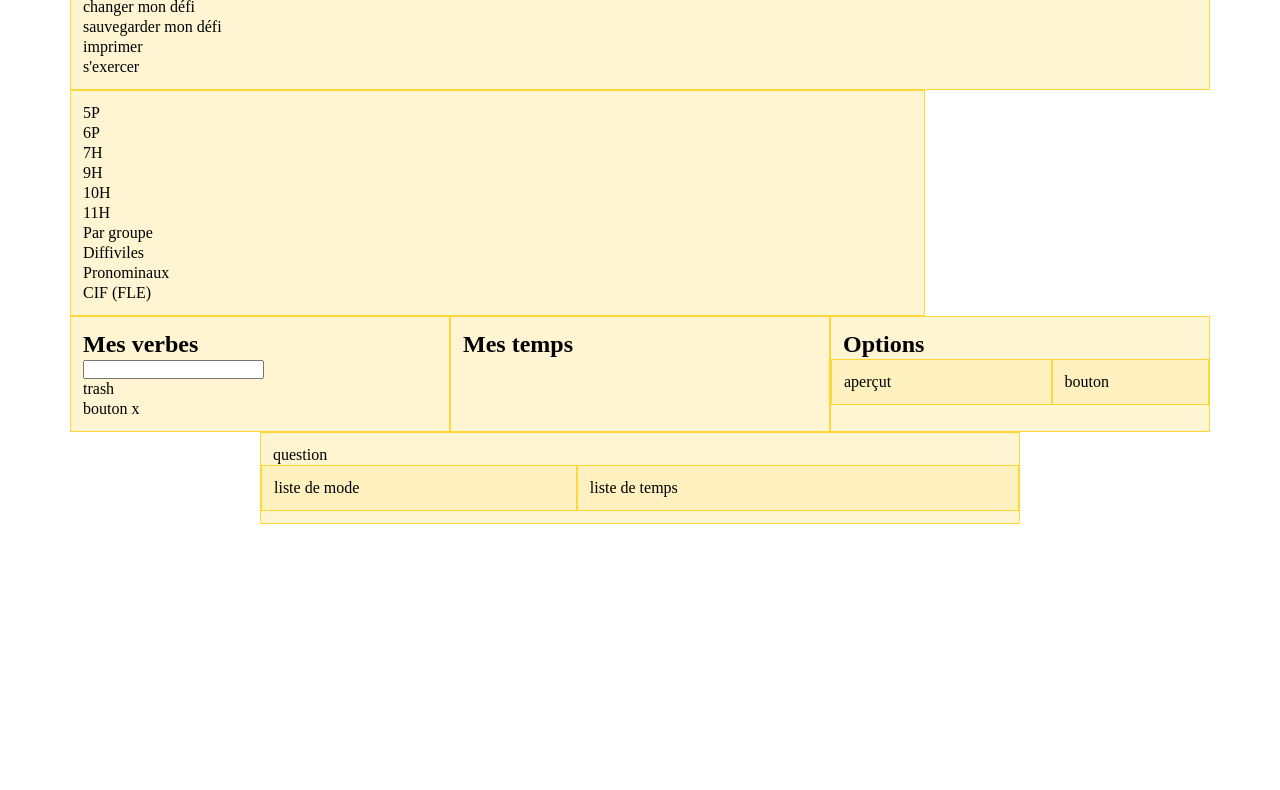
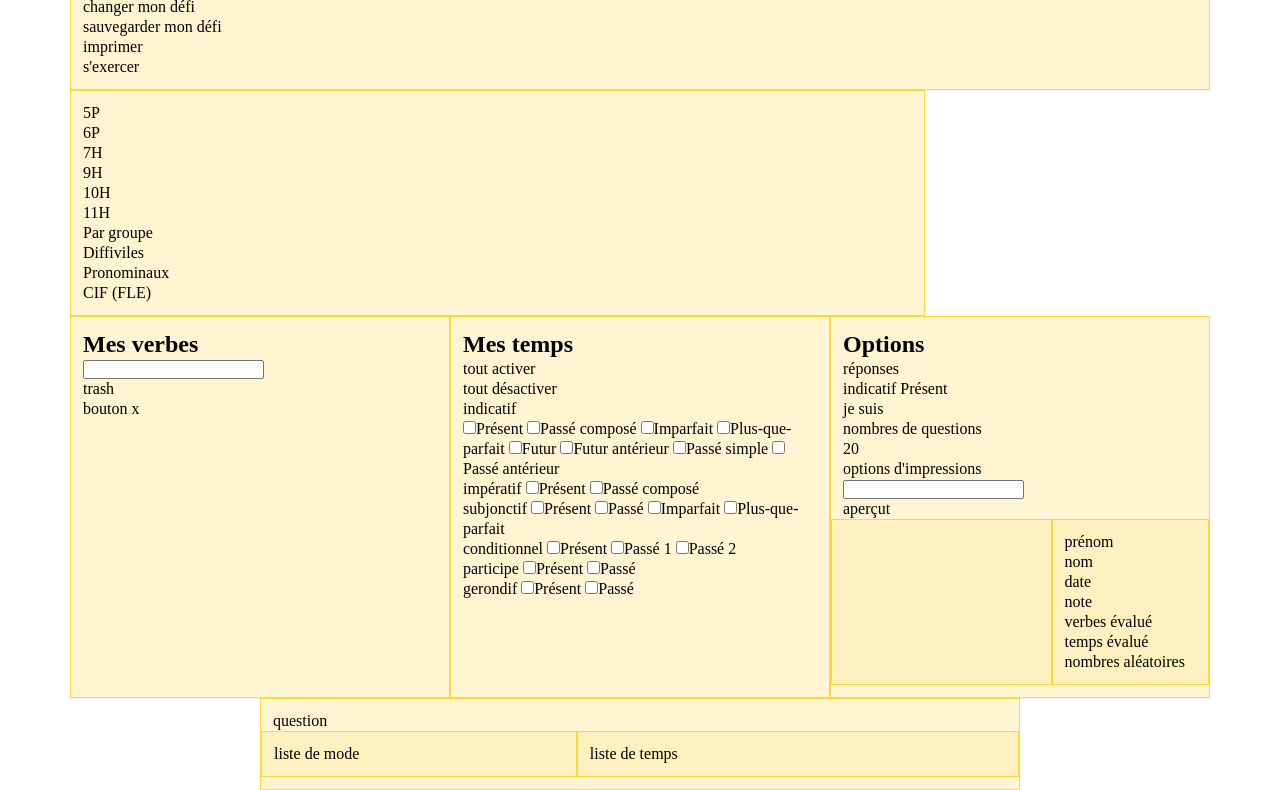
Before and after one commit to titiyocretton/tatitotu-site, a website built with Parcel: page src/index.html in a window 1280 px wide. Shown: the part 56-846 px from the top of the page. Before the commit the page ends 800 px from the top, so only its background shows below. Built offline with nearby package versions, Linux system fonts and the light colour scheme.

Commit message:
suite integration html mais pas finit

```diff
--- a/src/index.html
+++ b/src/index.html
@@ -47,14 +47,76 @@
         <div class="col-4">
           <div class="section">
             <h2>Mes temps</h2>
+            <div class="button">tout activer</div>
+            <div class="button">tout désactiver</div>
+            <div class="mode">
+              indicatif
+              <div class="hidden">
+                <label><input type="checkbox" />Présent</label>
+                <label><input type="checkbox" />Passé composé</label>
+                <label><input type="checkbox" />Imparfait</label>
+                <label><input type="checkbox" />Plus-que-parfait</label>
+                <label><input type="checkbox" />Futur</label>
+                <label><input type="checkbox" />Futur antérieur</label>
+                <label><input type="checkbox" />Passé simple</label>
+                <label><input type="checkbox" />Passé antérieur</label>
+              </div>
+            </div>
+            <div class="mode">
+              impératif
+              <label><input type="checkbox" />Présent</label>
+              <label><input type="checkbox" />Passé composé</label>
+            </div>
+            <div class="mode">
+              subjonctif
+              <label><input type="checkbox" />Présent</label>
+              <label><input type="checkbox" />Passé</label>
+              <label><input type="checkbox" />Imparfait</label>
+              <label><input type="checkbox" />Plus-que-parfait</label>
+            </div>
+            <div class="mode">
+              conditionnel
+              <label><input type="checkbox" />Présent</label>
+              <label><input type="checkbox" />Passé 1</label>
+              <label><input type="checkbox" />Passé 2</label>
+            </div>
+            <div class="mode">
+              participe
+              <label><input type="checkbox" />Présent</label>
+              <label><input type="checkbox" />Passé</label>
+            </div>
+            <div class="mode">
+              gerondif
+              <label><input type="checkbox" />Présent</label>
+              <label><input type="checkbox" />Passé</label>
+            </div>
           </div>
         </div>
         <div class="col-4">
           <div class="section">
             <h2>Options</h2>
-            <div class="row">
-              <div class="col-7">aperçut</div>
-              <div class="col-5">bouton</div>
+            <p>réponses</p>
+            <div class="button">indicatif Présent</div>
+            <div class="button">je suis</div>
+            <p>nombres de questions</p>
+            <div class="drop-down-button">20</div>
+            <p>options d'impressions</p>
+            <div class="hidden-option">
+              <input type="text" />
+              <p>aperçut</p>
+              <div class="row">
+                <div class="col-7"></div>
+                <div class="col-5">
+                  <div class="button"></div>
+                  <div class="button">prénom</div>
+                  <div class="button">nom</div>
+                  <div class="button">date</div>
+                  <div class="button">note</div>
+                  <div class="button">verbes évalué</div>
+                  <div class="button">temps évalué</div>
+                  <div class="button">nombres aléatoires</div>
+                </div>
+              </div>
             </div>
           </div>
         </div>
```
Also changed, not shown: 2 other files.
